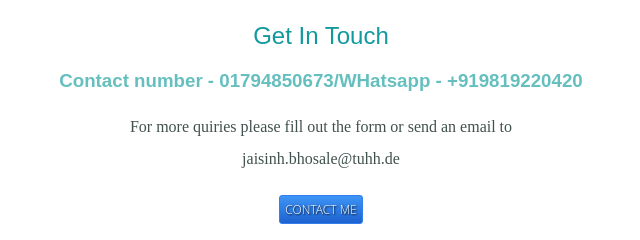
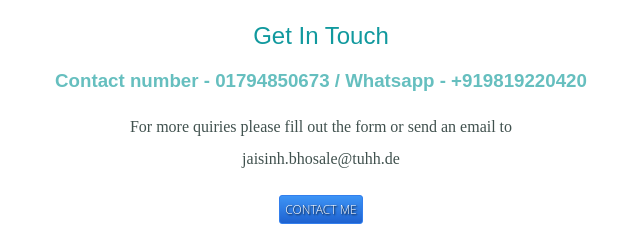
Before and after one commit to JaisinhBhosale9712/website, a plain HTML site: page index.html in a window 1280 px wide. Shown: the part 1842-2082 px from the top of the page, 319-959 px from the left. Drawn offline with Linux system fonts and the light colour scheme.

Commit message:
Update index.html

```diff
--- a/index.html
+++ b/index.html
@@ -43,7 +43,7 @@
     <hr style="margin-top: 100px">
     <div class="contact-me">
         <h2>Get In Touch</h2>
-        <h3>Contact number - 01794850673/WHatsapp - +919819220420</h3>
+        <h3>Contact number - 01794850673 / Whatsapp - +919819220420</h3>
 
         <p style="width: 30%; margin: 0 auto 20px auto;">For more quiries please fill out the form or send an email to jaisinh.bhosale@tuhh.de</p>
         <a href="mailto: jaisinh.bhosale@tuhh.de" class="BUTTON_JVC">CONTACT ME</a>
```
